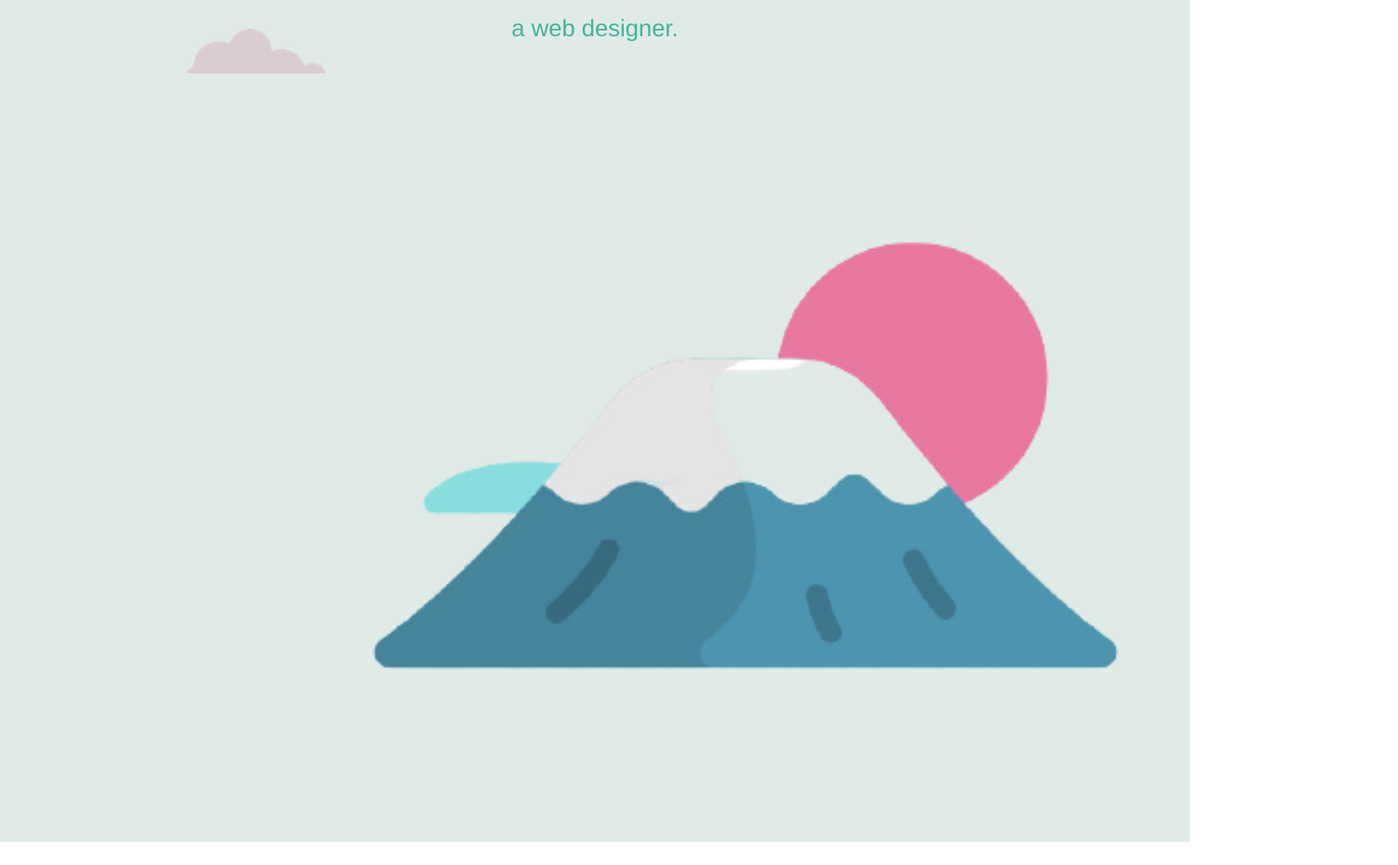
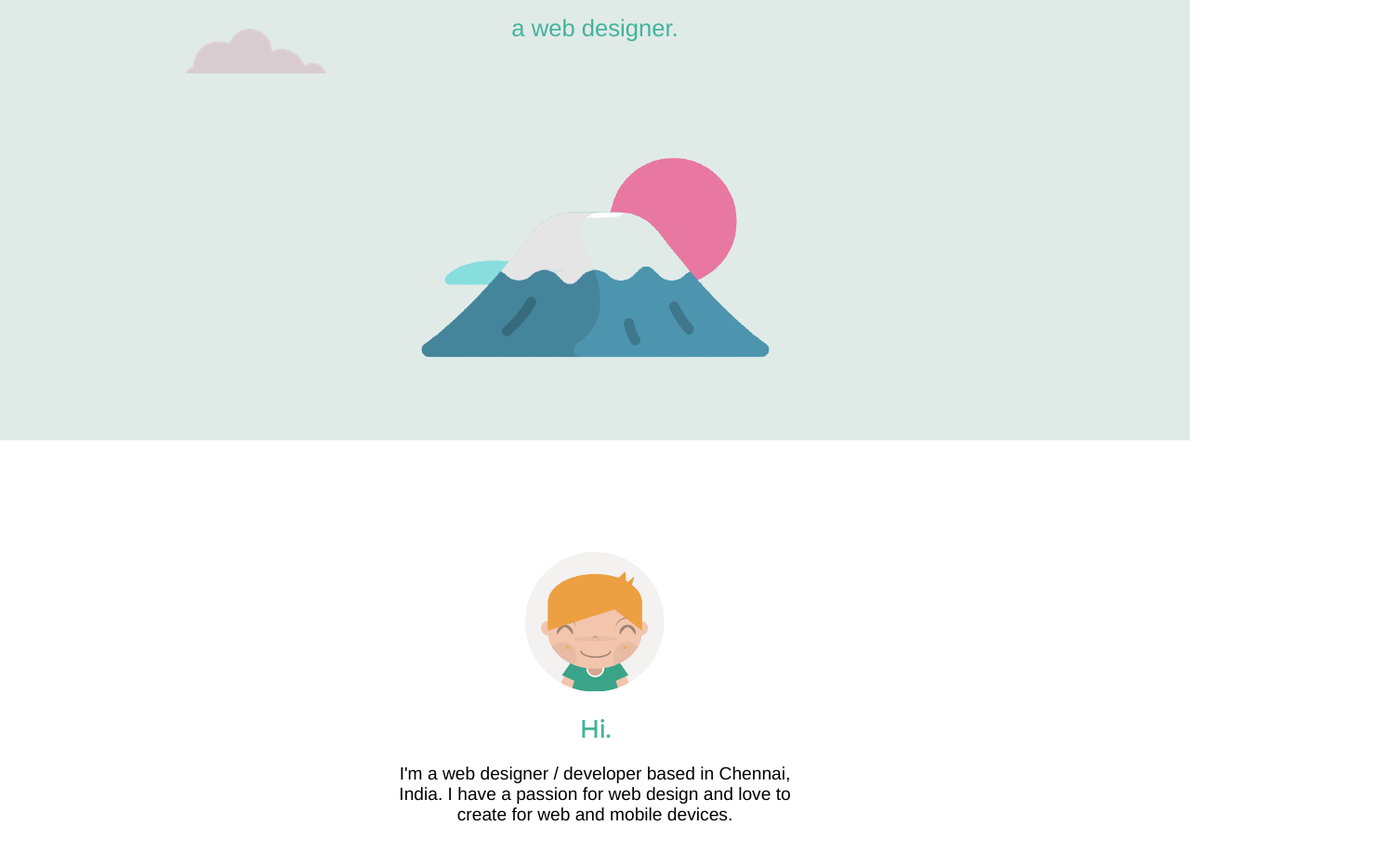
Before and after one commit to vjsrathore29/personal-website-, a plain HTML site: page index.html in a window 1280 px wide. Shown: the part 369-1300 px from the top of the page at 93% size, 1504 px wide, since content can reach past the window. Drawn offline with Linux system fonts and the light colour scheme.

Commit message:
Update style.css

```diff
--- a/CSS/style.css
+++ b/CSS/style.css
@@ -103,10 +103,6 @@ span {
   left: 200px;
   top: 400px;
 }
-.mountain{
-   width: 130%;
-    height: 130%;
-}
 .top-cloud {
   position: absolute;
   right: 200px;
```
